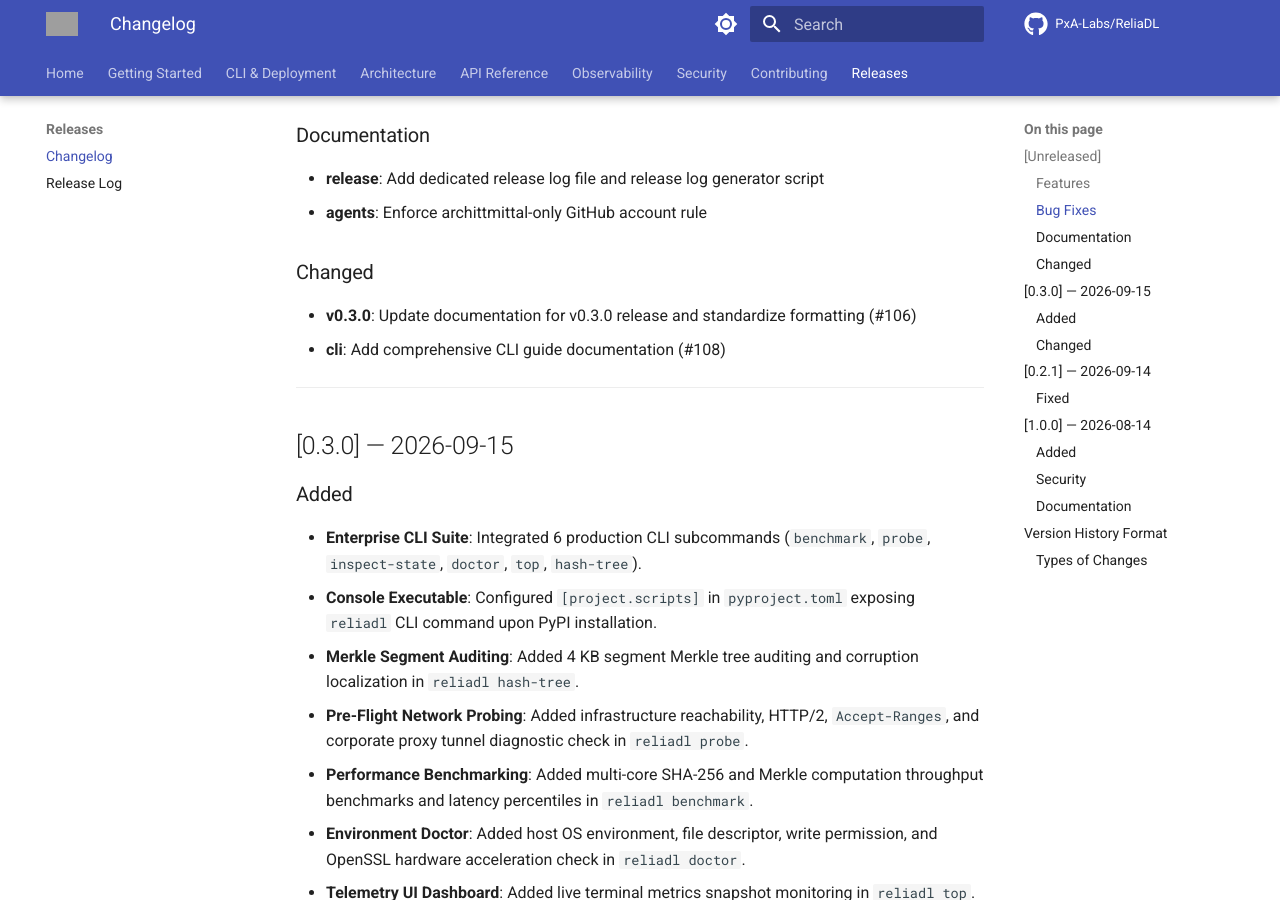
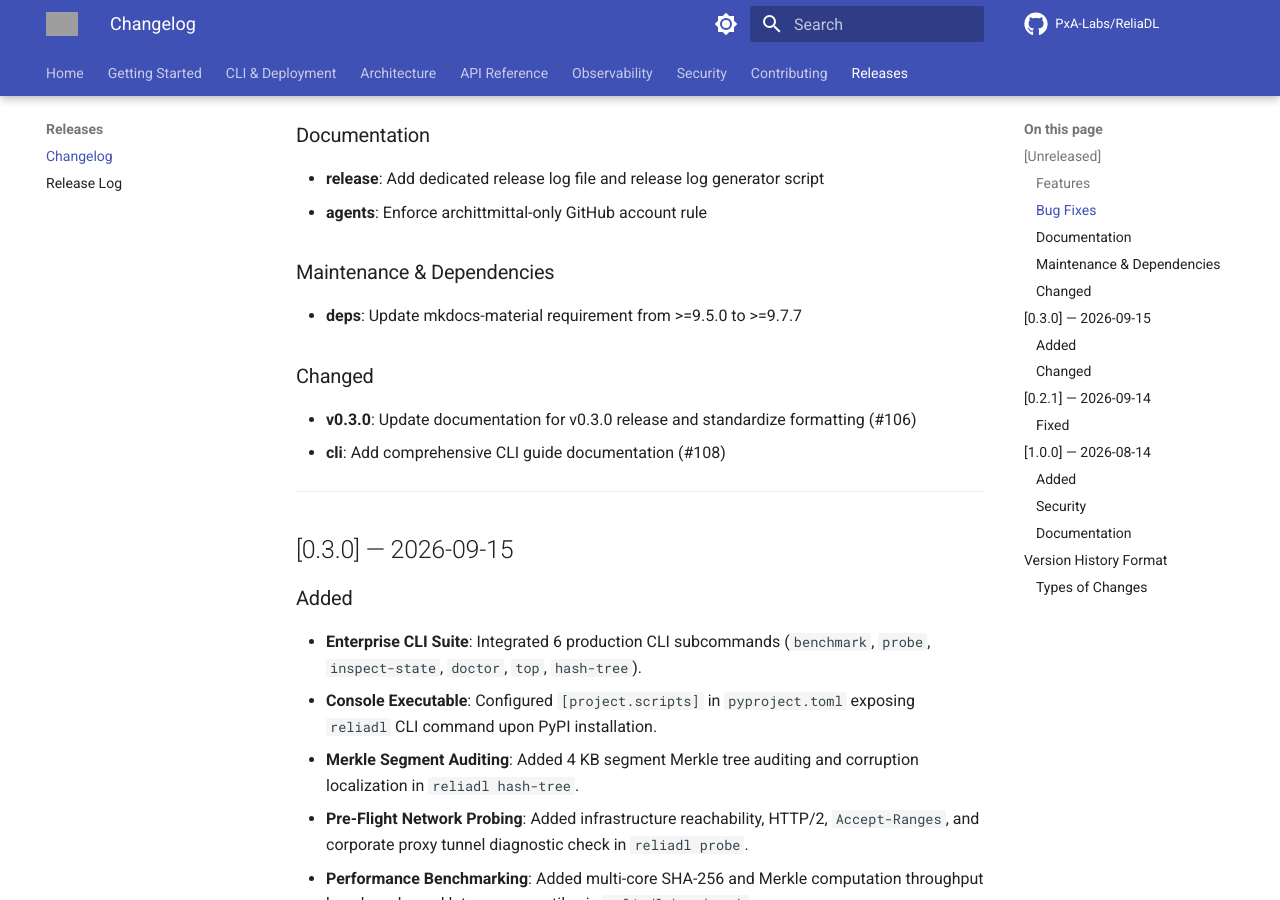
Before and after one commit to PxA-Labs/ReliaDL, an MkDocs documentation site: the page built from docs/CHANGELOG.md, in a window 1280 px wide and 900 px high, scrolled down 691 px. Built offline with MkDocs 1.6.1 and Material for MkDocs 9.7.7, drawn with Linux system fonts in a browser that asks for light colours; comment, search, counter and statistics services are not loaded; the version menu is left out; grey boxes are pictures that could not be loaded.

Commit message:
docs: update CHANGELOG.md

```diff
--- a/docs/CHANGELOG.md
+++ b/docs/CHANGELOG.md
@@ -21,6 +21,9 @@ and this project adheres to [Semantic Versioning](https://semver.org/spec/v2.0.0
 ### Documentation
 - **release**: Add dedicated release log file and release log generator script
 - **agents**: Enforce archittmittal-only GitHub account rule
+
+### Maintenance & Dependencies
+- **deps**: Update mkdocs-material requirement from >=9.5.0 to >=9.7.7
 
 ### Changed
 - **v0.3.0**: Update documentation for v0.3.0 release and standardize formatting (#106)
```
